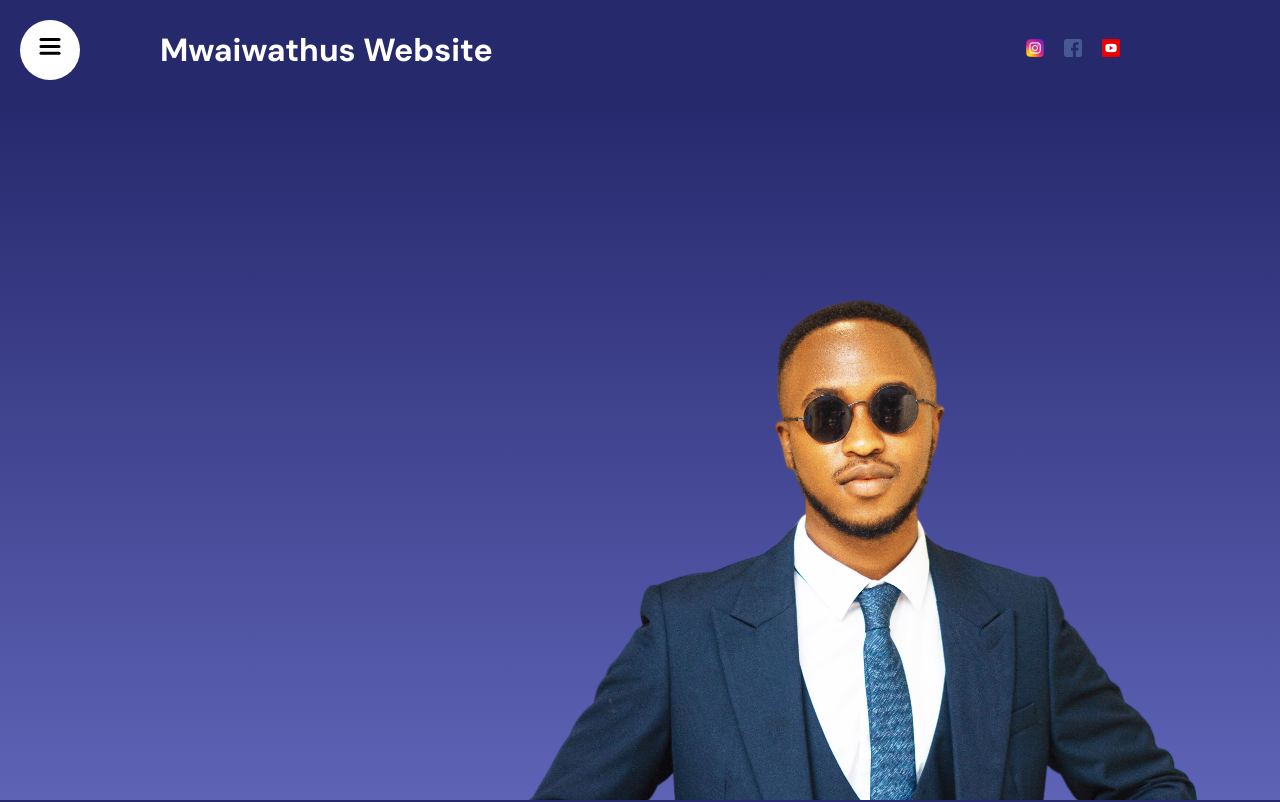
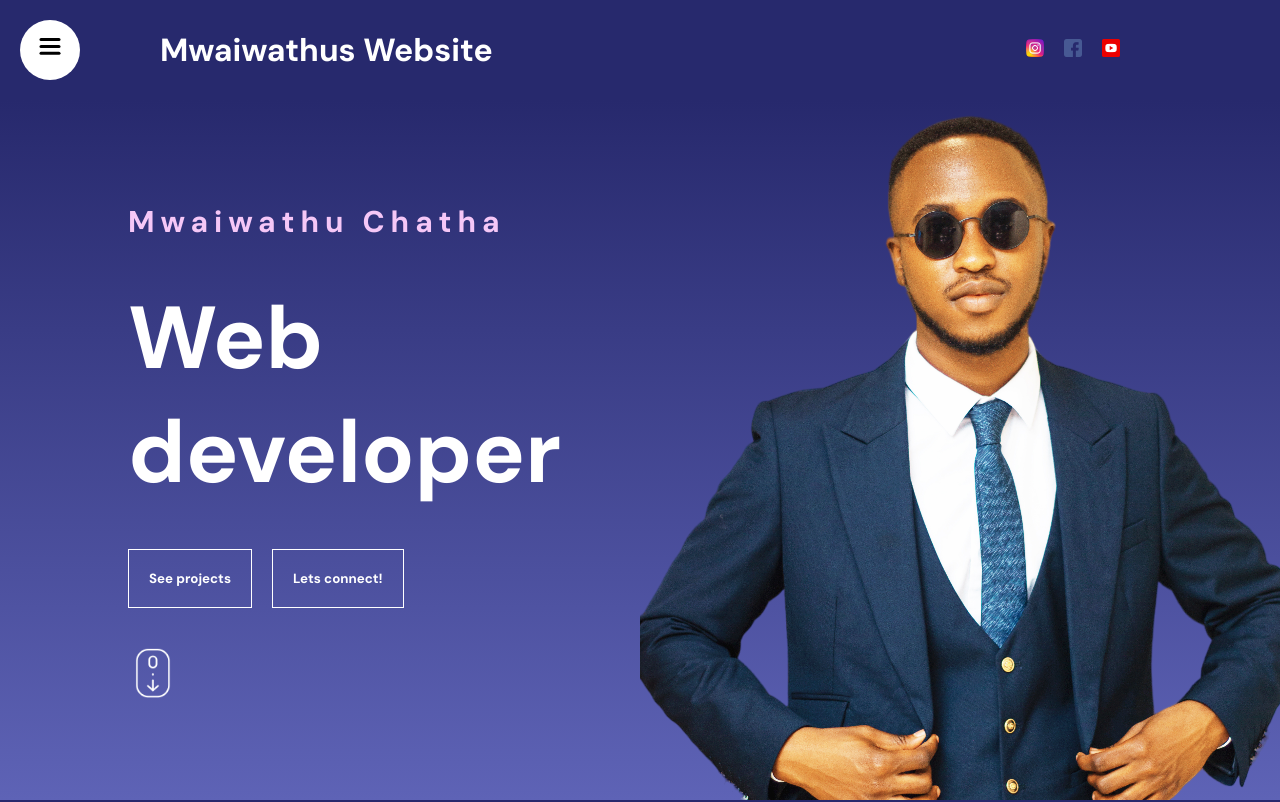
Before and after one commit to MwaiwathuChatha/Personalized-Portfolio-Website, a React (Vite) app: page / in a window 1280 px wide. Shown: the top 802 px of the page. Built offline with nearby package versions, Linux system fonts and the light colour scheme.

Commit message:
Modified banner page

```diff
--- a/src/components/Banner/Banner.jsx
+++ b/src/components/Banner/Banner.jsx
@@ -2,9 +2,21 @@ import "./Banner.scss"
 const Banner = () => {
   return (
     <div className="banner">
-        <div className="imageContainer">
-            <img src="/Mwai.png" alt="" />
+      <div className="wrapper">
+      <div className="textContainer">
+        <h2>Mwaiwathu Chatha</h2>
+        <h1> Web developer</h1>
+        <div className="buttons">
+          <button>See projects</button>
+          <button>Lets connect!</button>
+
         </div>
+        <img src="/scroll.png" alt="" />
+      </div>
+      <div className="imageContainer">
+        <img src="/Mwai2.png" alt="" />
+      </div>
+    </div>
     </div>
   )
 }
--- a/src/components/Banner/Banner.scss
+++ b/src/components/Banner/Banner.scss
@@ -3,8 +3,53 @@
    overflow: hidden;
    background: linear-gradient(180deg,#27296d,#5e63b6);
     position: relative;
+
+    .wrapper{
+    max-width: 1366px;
+    height: 100%;
+    margin: auto;
+
+    }
+
+.textContainer{
+    height: 100%;
+    width: 50%;
+    display:flex ;
+    flex-direction: column;
+    justify-content: center;
+    gap: 40px;
+    padding: 10%;
+
+    h2{
+        font-size: 30px;
+        color: #f5c7f7;
+        letter-spacing: 6px;
+    }
+
+    h1{
+       font-size: 88px;
+    }
+
+    .buttons{
+      button{
+        padding: 20px;
+        border:1px solid white;
+        background-color: transparent;
+        color: white;
+        margin-right: 20px;
+        cursor: pointer;
+        font-weight: bold;
+      }
+    }
+
+    img{
+        width: 50px;
+    }
+}
+
    .imageContainer{
     height: 100%;
+    width: 50%;
     position: absolute;
     top: 0;
     right: 0;
```
